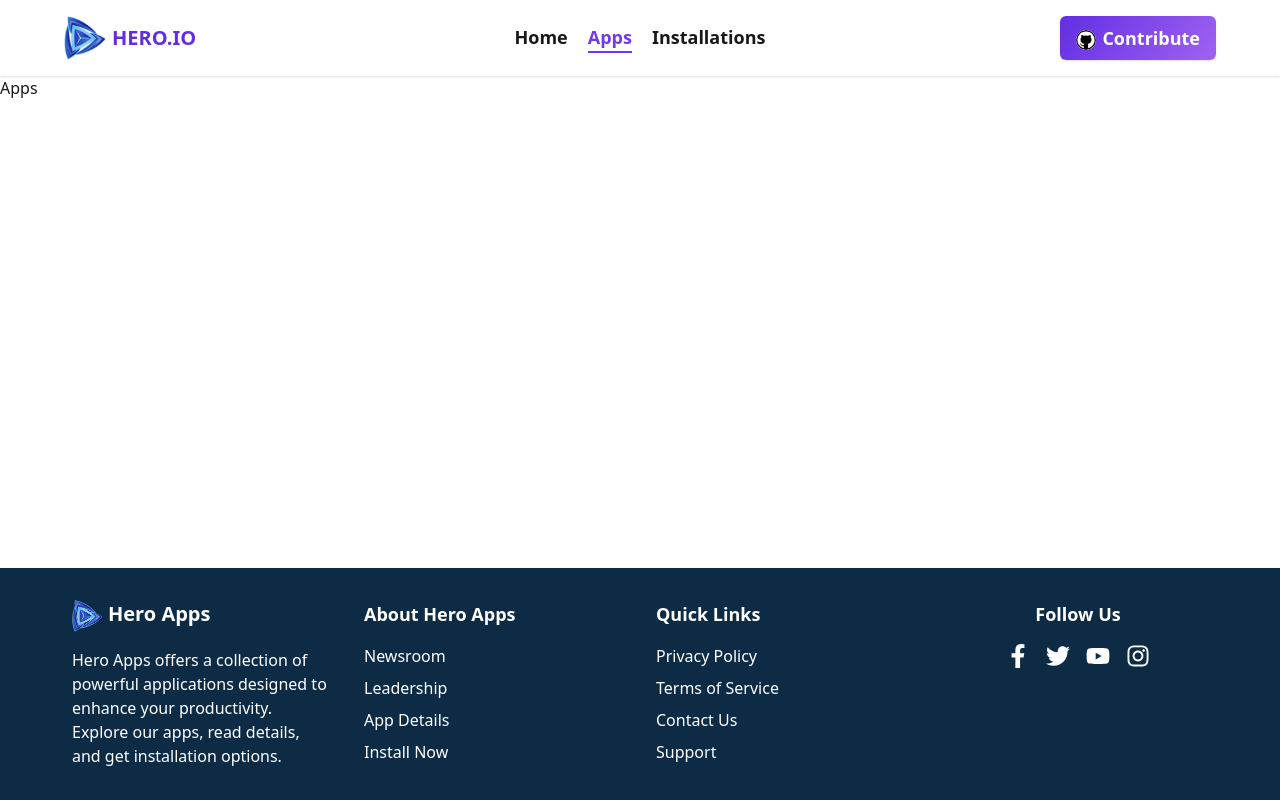
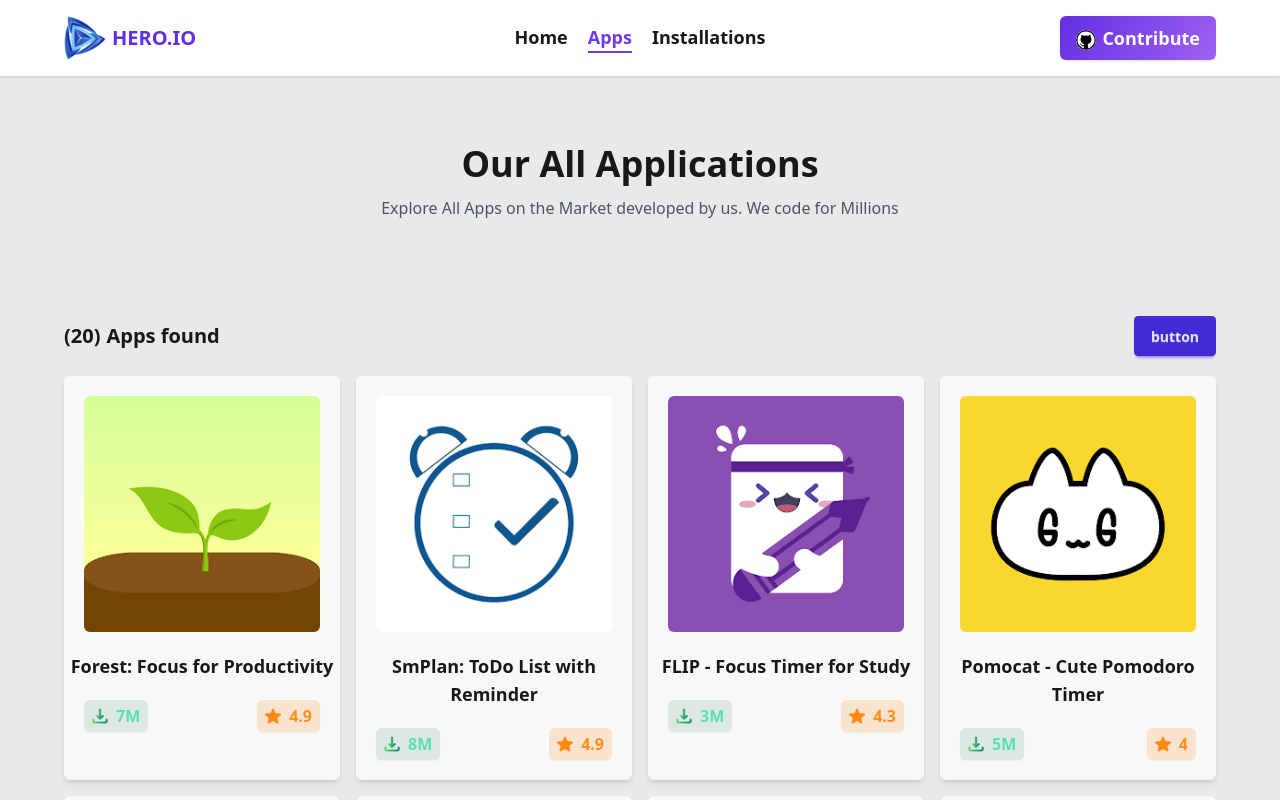
Before and after one commit to AS-Adil/Assignment-08, a React (Vite) app: page /apps in a window 1280 px wide. Shown: the top 800 px of the page. Built offline with nearby package versions, Linux system fonts and the light colour scheme.

Commit message:
added content to apps page

```diff
--- a/src/Components/TrendingApps.jsx
+++ b/src/Components/TrendingApps.jsx
@@ -5,6 +5,8 @@
 const TrendingApps = () => {
 
     const {apps} = useAppsdata()
+    const tredingApps = apps.slice(0,8)
+
 
 
     return (
@@ -18,7 +20,7 @@
             <div className='grid grid-cols-1 sm:grid-cols-2 md:grid-cols-3 lg:grid-cols-4 gap-4'>
 
             {
-                apps.map(app =><Card app={app} key={app.id}></Card>)
+                tredingApps.map(app =><Card app={app} key={app.id}></Card>)
             }
 
             </div>
--- a/src/pages/Apps.jsx
+++ b/src/pages/Apps.jsx
@@ -1,9 +1,41 @@
-import React from 'react';
+import React, { useState } from 'react';
+import useAppsdata from '../hooks/useAppsdata';
+import Card from '../Components/Card';
 
 const Apps = () => {
+    const [data, setData] =useState([])
+
+    const {apps} = useAppsdata()
+
+
     return (
-        <div>
-            Apps
+        <div className="px-2 sm:px-4 lg:px-16 bg-[#E9E9E9]">
+
+           <div className='text-center pt-17 pb-19 space-y-3'>
+        <h1 className='text-4xl font-bold '>Our All Applications</h1>
+        <p className='text-gray-600'>Explore All Apps on the Market developed by us. We code for Millions</p>
+
+            </div>
+
+
+            <div className='flex justify-between py-5 items-center'>
+                <div className='text-xl font-semibold '>
+                    <h1>({apps.length})<span className='ml-1.5'>Apps found</span></h1>
+                </div>
+
+
+                <div>
+                    <button className='btn btn-primary'>button</button>
+                </div>
+            </div>
+
+            <div className='grid grid-cols-1 sm:grid-cols-2 md:grid-cols-3 lg:grid-cols-4 gap-4 pb-8'>
+                {
+                    apps.map(app =><Card key={app.id} app={app}></Card>)
+                }
+            </div>
+
+
         </div>
     );
 };
```
